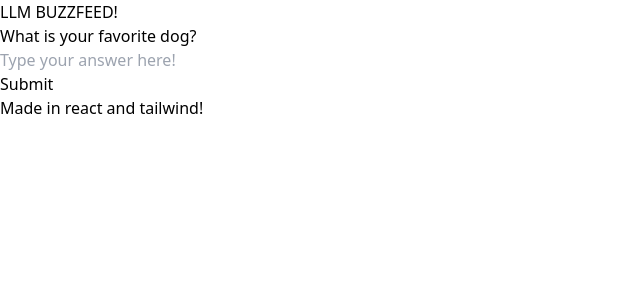
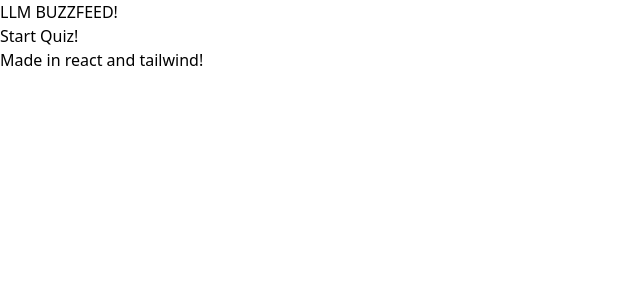
Before and after one commit to Timfon/LLM-Buzzfeed, a React (Vite) app in the folder frontend/: page / in a window 1280 px wide. Shown: the top 300 px of the page, without its empty margins (0-640 px from the left). Built offline with nearby package versions, Linux system fonts and the light colour scheme.

Commit message:
added some stuff

```diff
--- a/frontend/src/layout/RootLayout.tsx
+++ b/frontend/src/layout/RootLayout.tsx
@@ -2,11 +2,18 @@ import { Outlet } from "react-router-dom";
 
 export default function Root() {
     return (
-      <div className = "p-2">
+      <div className = "p-5">
         <Head/>
-        <Outlet/>
+        <div className = "p-5 m-auto">
+          <Outlet/>
+        </div>
+
+        <footer>
         <Foot/>
+      </footer>
+
       </div>
+
     )
   }
 
--- /dev/null
+++ b/frontend/src/pages/quiz.tsx
@@ -0,0 +1,30 @@
+
+
+export default function Quiz() {
+    return (
+      <>
+        <div id="sidebar">
+          <h1>What is your favorite dog?</h1>
+          <div>
+            <form id="user-input" role="input">
+              <input
+                id="q"
+                aria-label="Buzz feed input"
+                placeholder="Type your answer here!"
+                type="input"
+                name="q"
+              />
+              <div
+                className="sr-only"
+                aria-live="polite"
+              ></div>
+            </form>
+            <form method="post">
+              <button type="submit">Submit</button>
+            </form>
+          </div>
+        </div>
+        <div id="detail"></div>
+      </>
+    );
+  }
--- a/frontend/src/pages/start.tsx
+++ b/frontend/src/pages/start.tsx
@@ -1,30 +1,9 @@
+import { Link } from "react-router-dom"
 
-
-export default function Start() {
-    return (
-      <>
-        <div id="sidebar">
-          <h1>What is your favorite dog?</h1>
-          <div>
-            <form id="user-input" role="input">
-              <input
-                id="q"
-                aria-label="Buzz feed input"
-                placeholder="Type your answer here!"
-                type="input"
-                name="q"
-              />
-              <div
-                className="sr-only"
-                aria-live="polite"
-              ></div>
-            </form>
-            <form method="post">
-              <button type="submit">Submit</button>
-            </form>
-          </div>
-        </div>
-        <div id="detail"></div>
-      </>
-    );
-  }
+export default function Start(){
+    return(
+        <button className = "duration-300 bg-blue-600 text-white p-2 rounded-md hover:scale-110 transition ease-in-out">
+            <Link to = "/quiz" >Start Quiz!</Link>
+        </button>
+    )
+}
--- a/frontend/src/utils/routing.tsx
+++ b/frontend/src/utils/routing.tsx
@@ -3,6 +3,7 @@ import BadURL from '../pages/404';
 import Start from '../pages/start';
 
 import Root from '../layout/RootLayout';
+import Quiz from '../pages/quiz';
 
 export const router = createBrowserRouter([
     {
@@ -13,6 +14,10 @@ export const router = createBrowserRouter([
             {
                 index: true,
                 element: <Start/>
+            },
+            {
+                path:"quiz",
+                element: <Quiz/>
             }
         ]
 
```
Also changed, not shown: frontend/src/utils/questions.tsx (+8 -25 lines).
